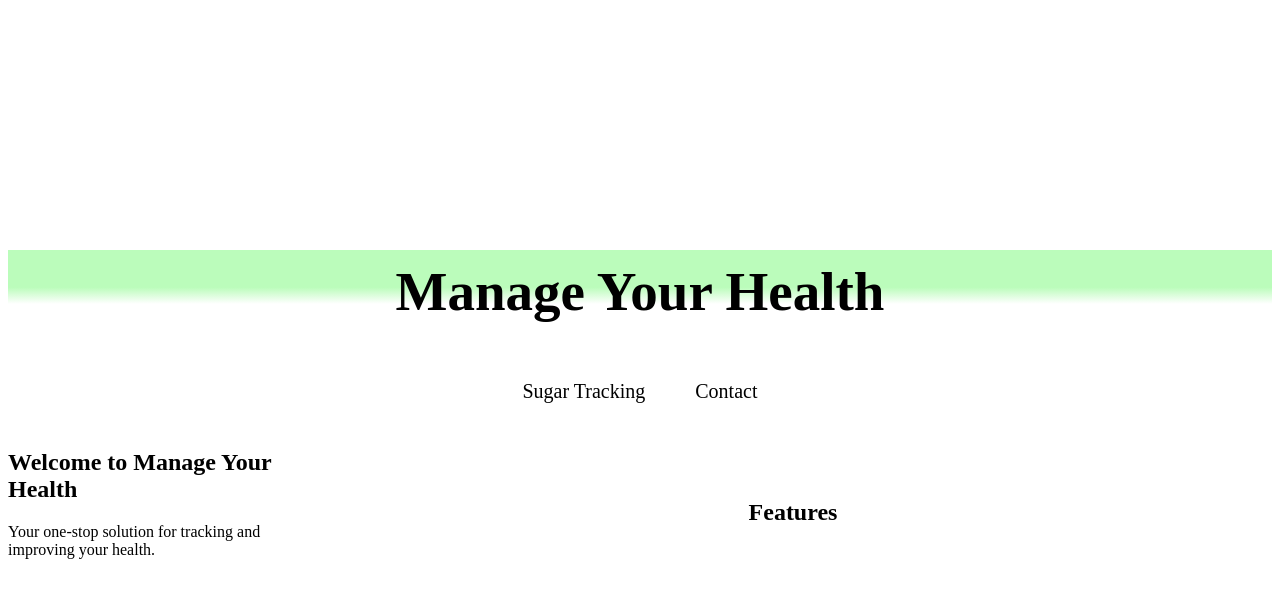
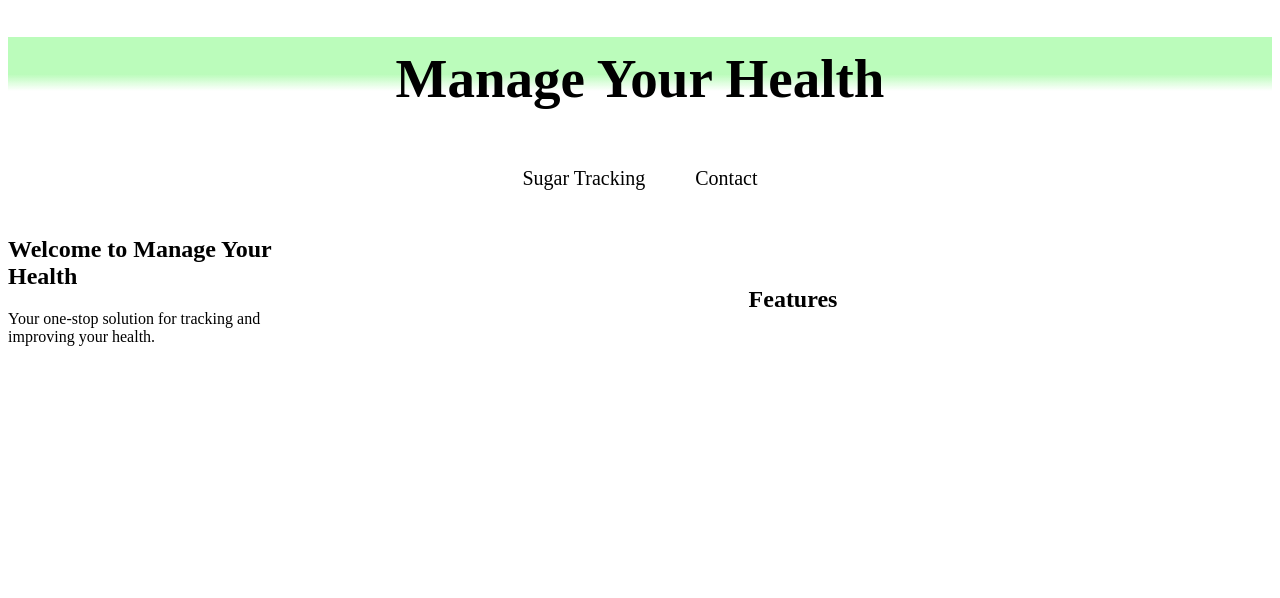
Before and after one commit to Melman1101/manage-your-food, a plain HTML site: page index.html in a window 1280 px wide. Drawn offline with Linux system fonts and the light colour scheme.

Commit message:
update header in css and home page

```diff
--- a/index.html
+++ b/index.html
@@ -6,18 +6,17 @@
       <title>Home - Manage Your Health</title>
       <link rel="stylesheet" href="styleMain.css">
       <link rel="icon" href="">
+        <header>
+            <h1>Manage Your Health</h1>
+        </header>
     </head>
     <body>
-        <header>
-            <h1>Manage Your Health</h1>
         <nav>
             <ul class="navLink">
                 <li><a href="about.html">Sugar Tracking</a></li>
                 <li><a href="contact.html">Contact</a></li>
             </ul>
         </nav>
-        </header>
-
         <main class="insideHome">
             <section class="hero">
                 <h2>Welcome to Manage Your Health</h2>
--- a/styleMain.css
+++ b/styleMain.css
@@ -1,10 +1,15 @@
 	body{
 		font-family: Times New Roman;
 		color: black;
-		margin-bottom: -10px;
-		margin-top: 250px;
 		padding: 0;
 		background-color: white;
+	}
+	header{
+		position:sticky;
+		top:0;
+		width:100%;
+		margin:0;
+
 	}
     h1{
 		font-family: copperplate gothic;
```
Lines whose indentation alone changed are shown as unchanged.
